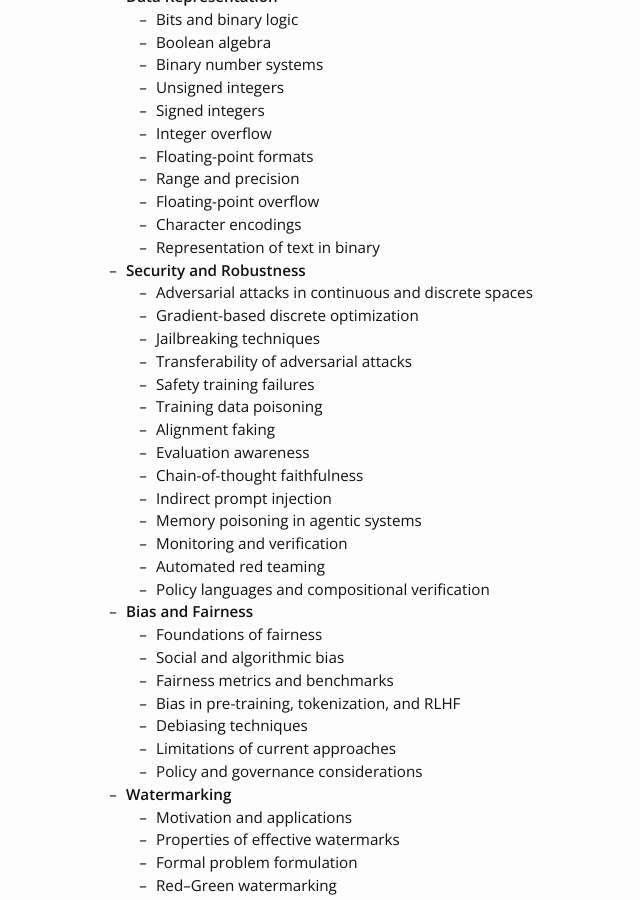
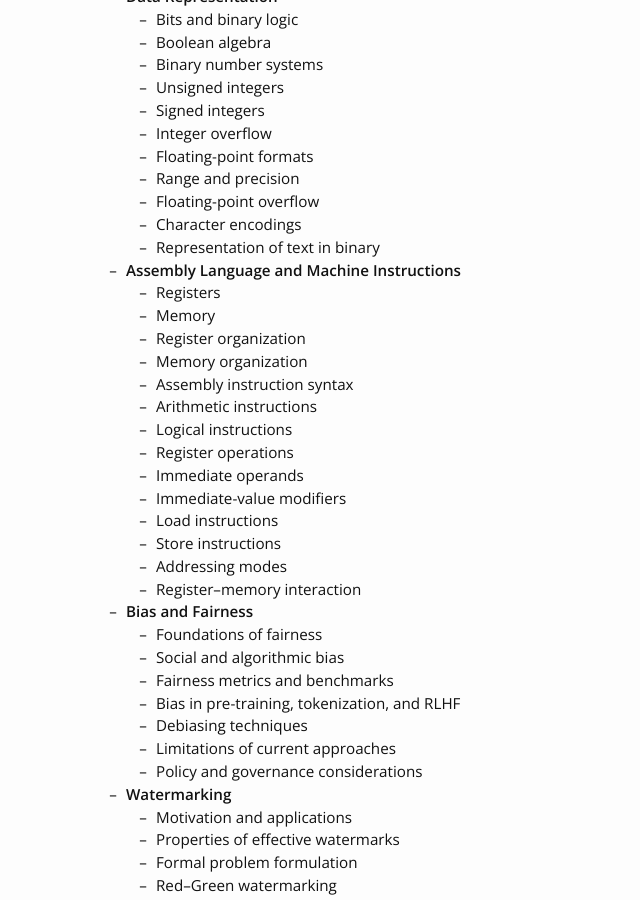
Before and after one commit to lcs2-iitd/ELL7282-2601, a Jekyll site: the page built from lectures.md, in a window 1280 px wide and 900 px high, scrolled down 484 px. Shown: the whole window, without its empty margins (99-739 px from the left). Built offline with Jekyll 4.4.1, drawn with Linux system fonts in a browser that asks for light colours; nearby versions of some CDN libraries.

Commit message:
Update lectures.md

```diff
--- a/lectures.md
+++ b/lectures.md
@@ -30,21 +30,21 @@ permalink: /lectures/
   - Character encodings
   - Representation of text in binary
 
-- **Security and Robustness**
-  - Adversarial attacks in continuous and discrete spaces
-  - Gradient-based discrete optimization
-  - Jailbreaking techniques
-  - Transferability of adversarial attacks
-  - Safety training failures
-  - Training data poisoning
-  - Alignment faking
-  - Evaluation awareness
-  - Chain-of-thought faithfulness
-  - Indirect prompt injection
-  - Memory poisoning in agentic systems
-  - Monitoring and verification
-  - Automated red teaming
-  - Policy languages and compositional verification
+- **Assembly Language and Machine Instructions**
+  - Registers
+  - Memory
+  - Register organization
+  - Memory organization
+  - Assembly instruction syntax
+  - Arithmetic instructions
+  - Logical instructions
+  - Register operations
+  - Immediate operands
+  - Immediate-value modifiers
+  - Load instructions
+  - Store instructions
+  - Addressing modes
+  - Register–memory interaction
 
 - **Bias and Fairness**
   - Foundations of fairness
```
